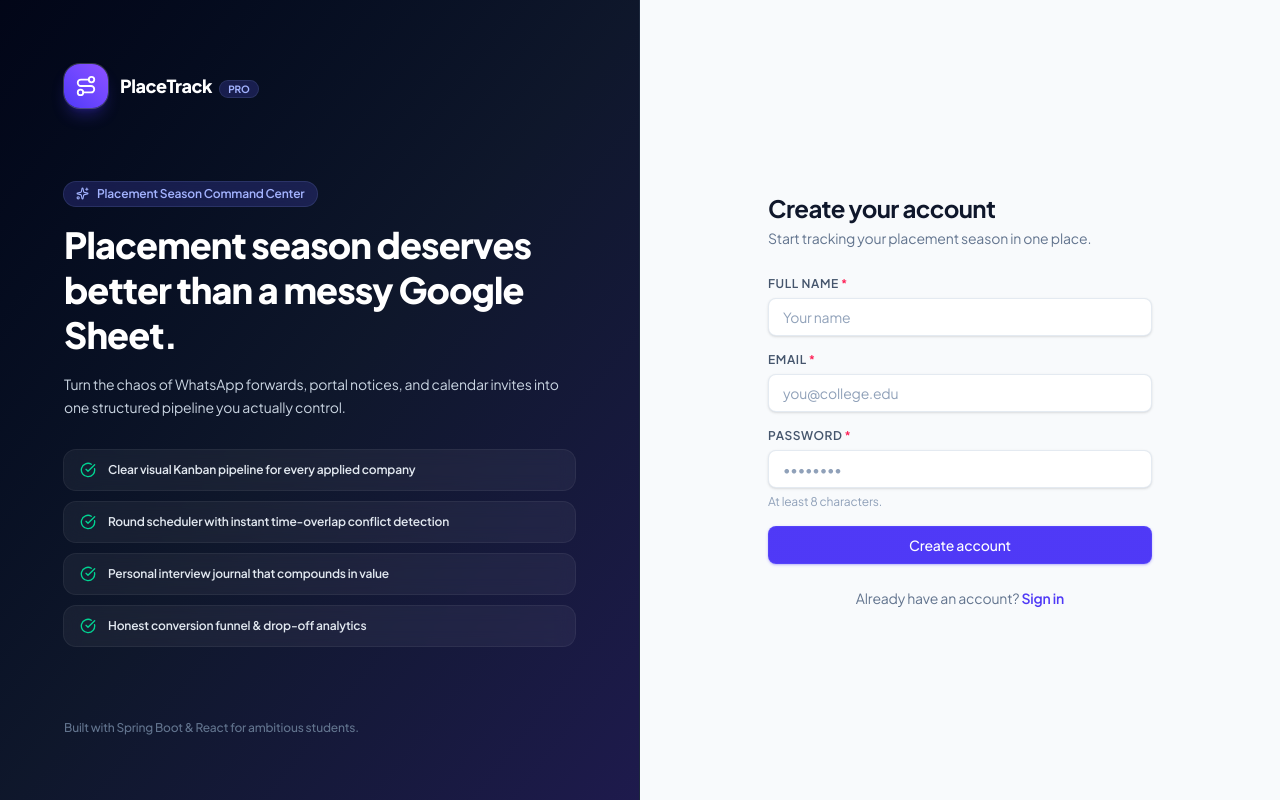
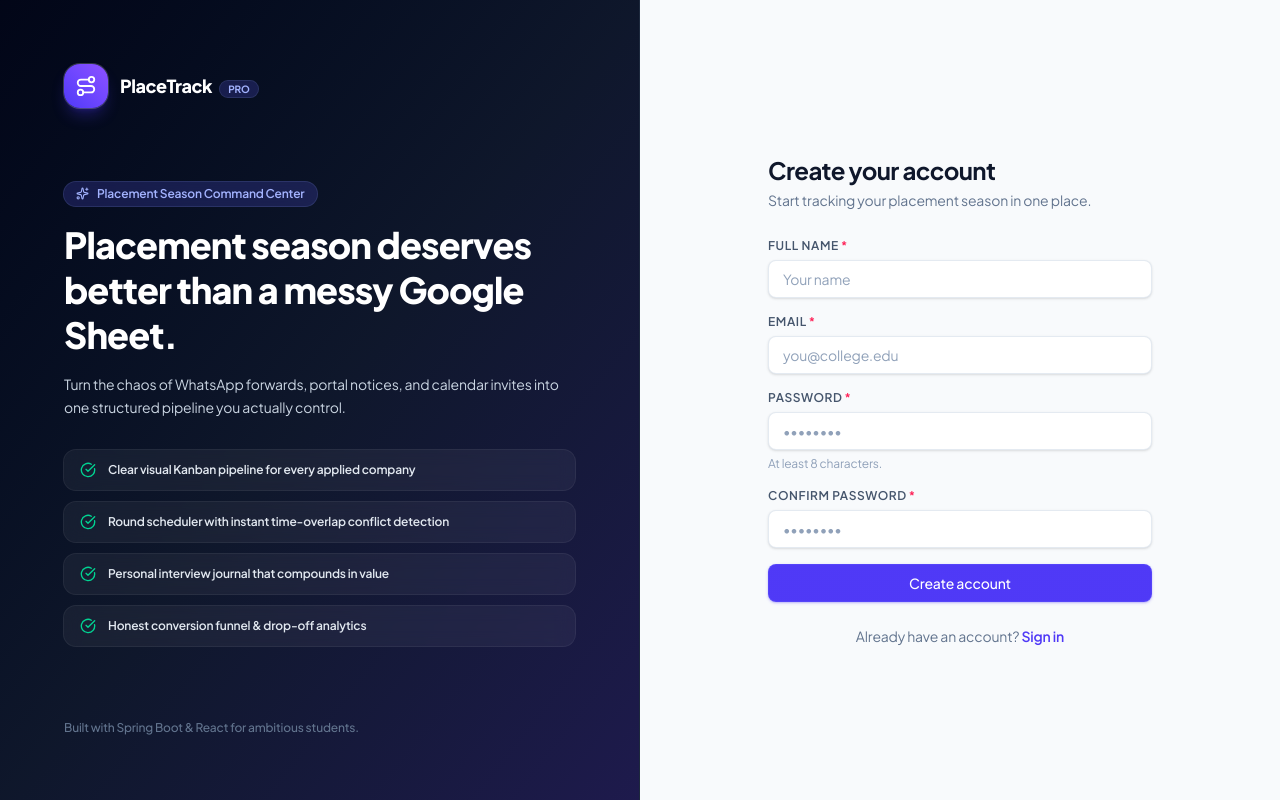
Before and after one commit to pramod27s/PlaceTrack, a React (Vite) app in the folder frontend/: page /signup in a window 1280 px wide. Built offline with nearby package versions, Linux system fonts and the light colour scheme; no server answers.

Commit message:
confirm password bug

```diff
--- a/frontend/src/pages/Signup.tsx
+++ b/frontend/src/pages/Signup.tsx
@@ -15,6 +15,7 @@
   const [fullName, setFullName] = useState('')
   const [email, setEmail] = useState('')
   const [password, setPassword] = useState('')
+  const [confirmPassword, setConfirmPassword] = useState('')
   const [error, setError] = useState('')
   const [loading, setLoading] = useState(false)
 
@@ -23,6 +24,10 @@
     setError('')
     if (password.length < 8) {
       setError('Password must be at least 8 characters.')
+      return
+    }
+    if (password !== confirmPassword) {
+      setError('Passwords do not match. Please check again.')
       return
     }
     setLoading(true)
@@ -94,6 +99,18 @@
           />
         </Field>
 
+        <Field label="Confirm password" htmlFor="confirmPassword" required>
+          <Input
+            id="confirmPassword"
+            type="password"
+            autoComplete="new-password"
+            placeholder="••••••••"
+            value={confirmPassword}
+            onChange={(e) => setConfirmPassword(e.target.value)}
+            required
+          />
+        </Field>
+
         <Button type="submit" className="w-full" disabled={loading}>
           {loading ? 'Creating account…' : 'Create account'}
         </Button>
```
